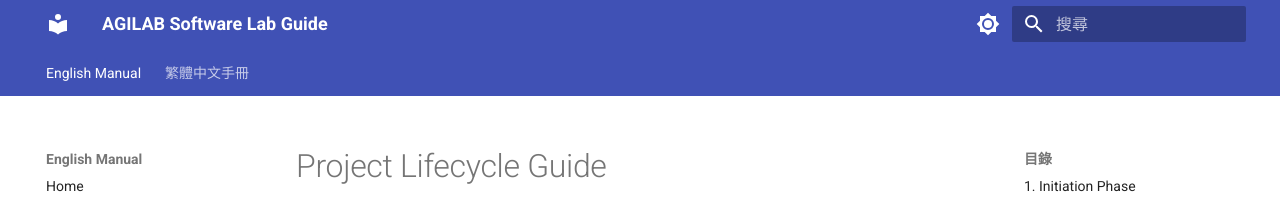
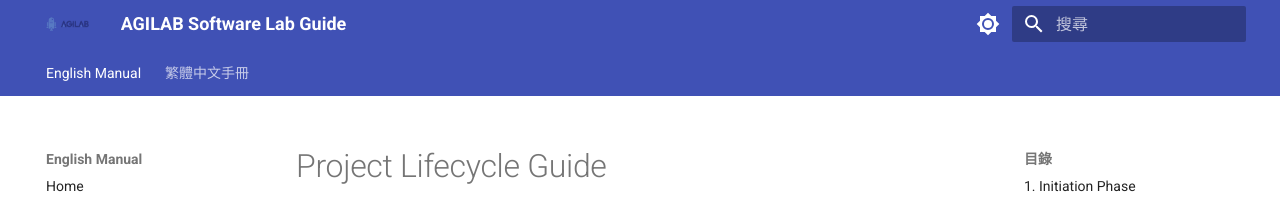
Before and after one commit to AGILAB-NTNU/AGILAB_Software_Lab_Guide, an MkDocs documentation site: the page built from docs/en/lifecycle.md, in a window 1280 px wide. Shown: the top 204 px of the page. Built offline with MkDocs 1.6.1 and Material for MkDocs 9.7.7, drawn with Linux system fonts in a browser that asks for light colours.

Commit message:
feat: add custom site logo and favicon to documentation configuration

```diff
--- a/mkdocs.yml
+++ b/mkdocs.yml
@@ -4,6 +4,8 @@ site_url: https://agilab-ntnu.github.io/AGILAB_Software_Lab_Guide/
 
 theme:
   name: material
+  logo: assets/images/logo/AGILAB.png
+  favicon: assets/images/logo/AGILAB_Logo.png
   language: zh-TW
   palette:
     # Day mode
```
Also changed, not shown: docs/assets/images/logo/AGILAB.png (added), docs/assets/images/logo/AGILAB_Logo.png (added).
